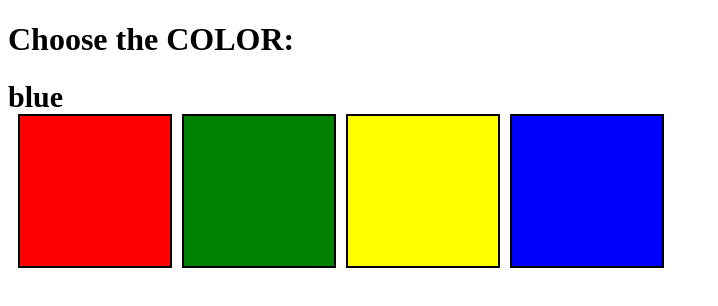
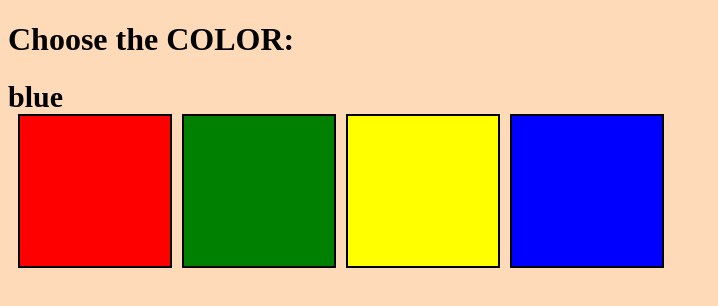
Before and after one commit to chavocado/color-pick-game, a plain HTML site: page index.html in a window 1280 px wide. Shown: the whole page, without its empty margins (0-718 px from the left). Drawn offline with Linux system fonts and the light colour scheme.

Commit message:
peachy keen

```diff
--- a/style.css
+++ b/style.css
@@ -1,9 +1,13 @@
+body {
+  background-color: peachpuff;
+}
 .square {
   width: 150px;
   height: 150px;
   float: left;
   margin-left: 10px;
   border: 2px solid black;
+  cursor: crosshair;
 }
 #red {
   background-color: red;
```
